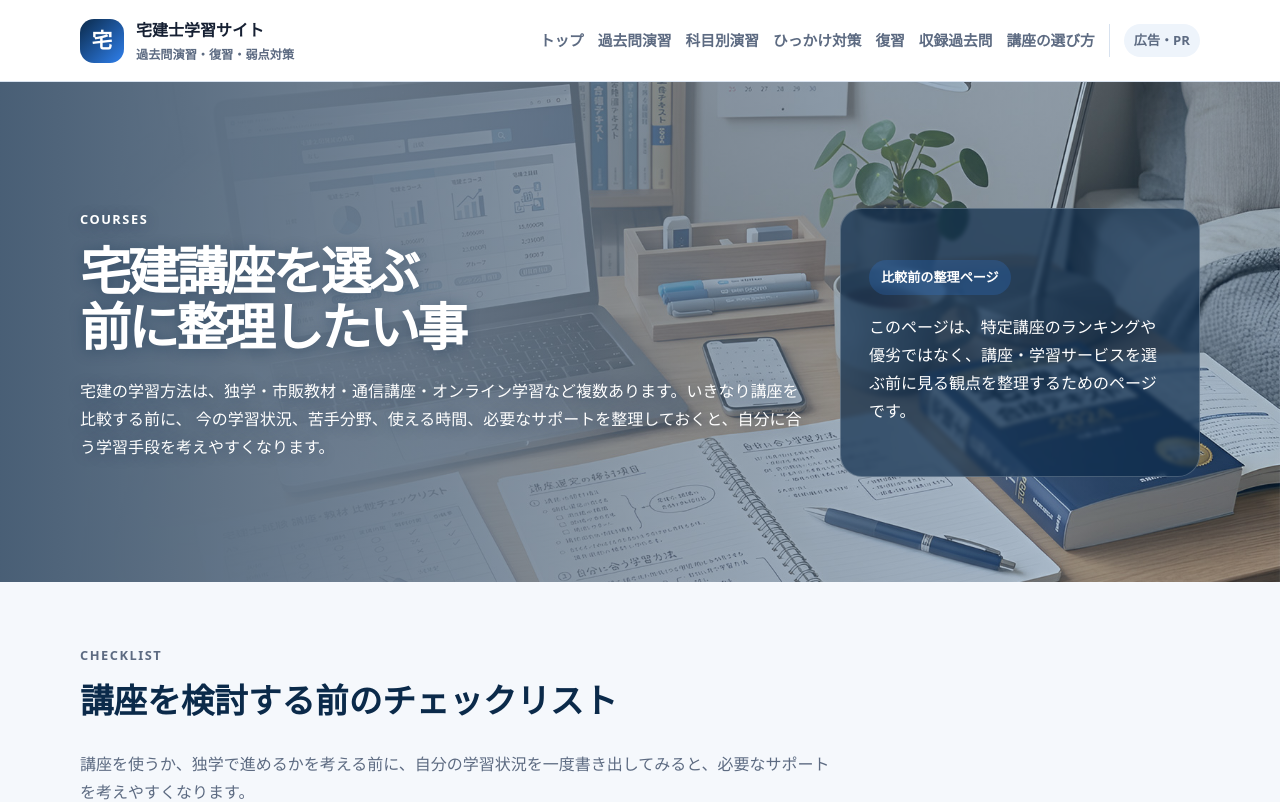
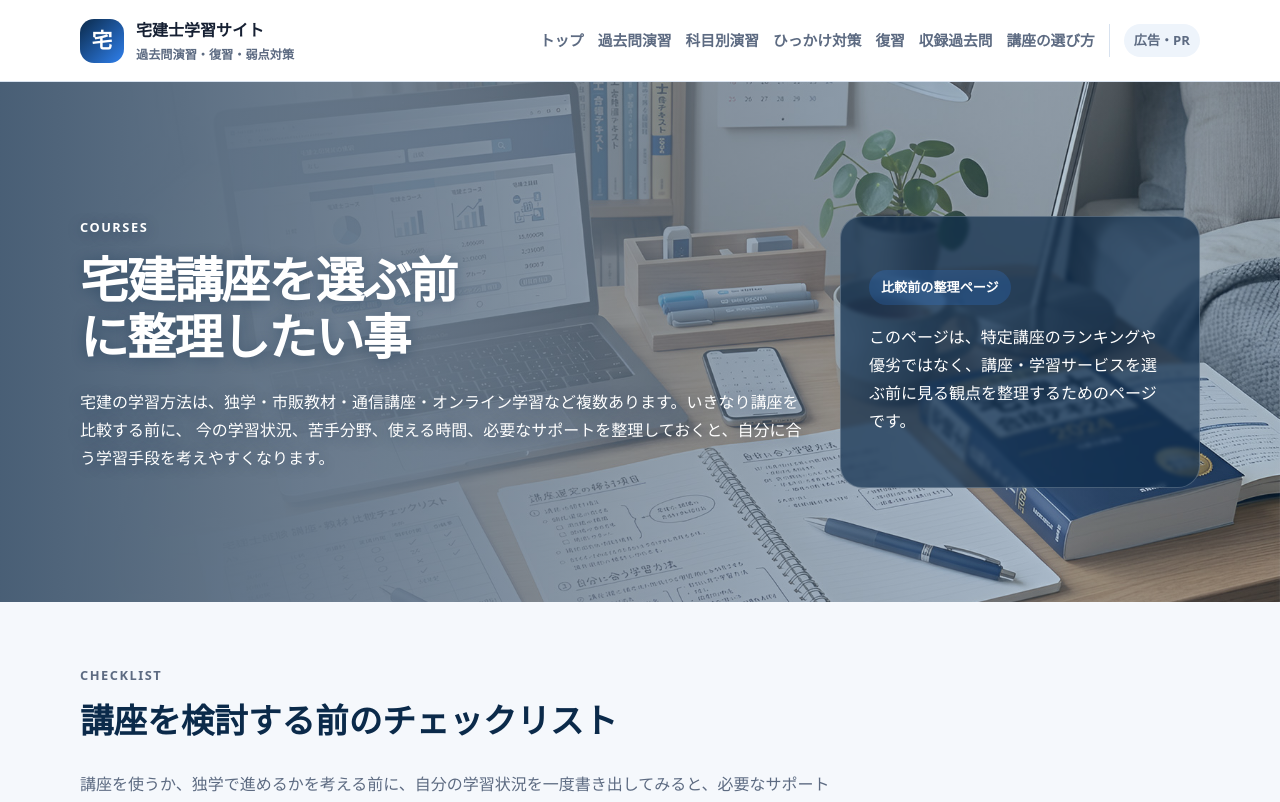
Before and after one commit to kenichis1971-cloud/takken-gakushu-site, a Next.js app: page /courses in a window 1280 px wide. Shown: the top 802 px of the page. Built offline with nearby package versions, Linux system fonts and the light colour scheme.

Commit message:
Refine shared hero height and courses heading spacing

```diff
--- a/app/globals.css
+++ b/app/globals.css
@@ -10,6 +10,7 @@
   --border: #d8e2ef;
   --shadow: 0 18px 45px rgba(16, 38, 72, 0.12);
   --radius: 22px;
+  --site-hero-height-desktop: 520px;
 }
 
 * {
@@ -154,6 +155,9 @@ a {
 .top-hero,
 .courses-hero {
   position: relative;
+  display: flex;
+  min-height: var(--site-hero-height-desktop);
+  align-items: center;
 }
 
 .top-hero {
@@ -728,6 +732,11 @@ h3 {
 }
 
 @media (max-width: 640px) {
+  .top-hero,
+  .courses-hero {
+    min-height: auto;
+  }
+
   .top-hero {
     background:
       linear-gradient(180deg, rgba(11, 42, 74, 0.7) 0%, rgba(11, 42, 74, 0.46) 55%, rgba(20, 94, 168, 0.24) 100%),
@@ -1217,9 +1226,6 @@ h3 {
 }
 
 .courses-hero {
-  display: flex;
-  min-height: 500px;
-  align-items: center;
   isolation: isolate;
   overflow: hidden;
   background:
@@ -1242,11 +1248,11 @@ h3 {
 }
 
 .courses-hero h1 {
-  max-width: 12em;
+  max-width: 9.4em;
   color: #ffffff;
-  font-size: clamp(1.95rem, 4.4vw, 3.2rem);
-  line-height: 1.1;
-  letter-spacing: -0.06em;
+  font-size: clamp(1.9rem, 4vw, 3.05rem);
+  line-height: 1.18;
+  letter-spacing: -0.035em;
   text-wrap: balance;
 }
 
@@ -1365,7 +1371,6 @@ h3 {
 
 @media (max-width: 640px) {
   .courses-hero {
-    min-height: auto;
     background:
       linear-gradient(180deg, rgba(11, 42, 74, 0.72) 0%, rgba(11, 42, 74, 0.44) 58%, rgba(20, 94, 168, 0.24) 100%),
       url("/images/heroes/takken-courses-hero-sp.jpg") center / cover no-repeat;
```
